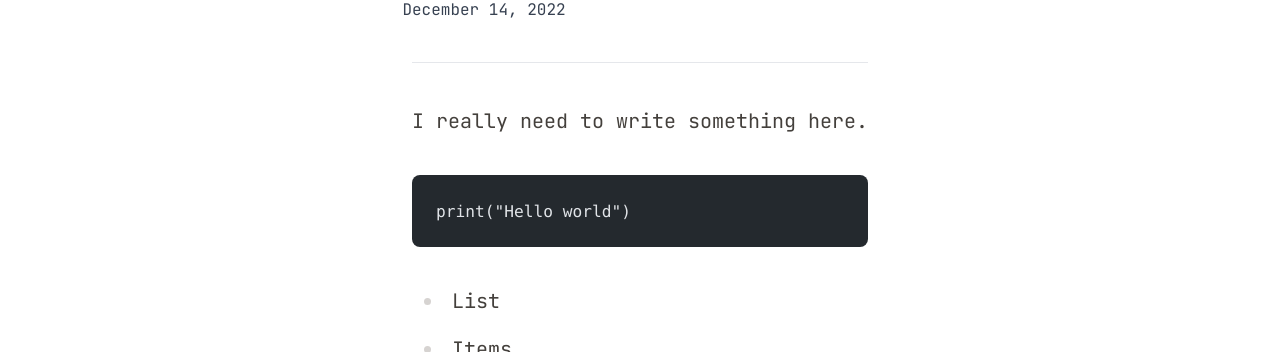
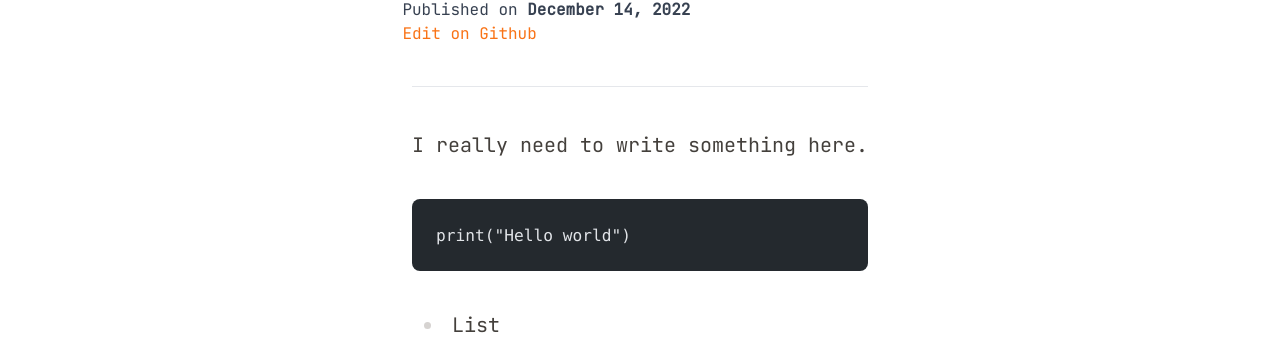
Before and after one commit to GDWR/gdwrsite, an Astro site: page /blog/write-a-blog in a window 1280 px wide. Shown: the part 218-570 px from the top of the page. Built offline with nearby package versions, Linux system fonts and the light colour scheme; Astro itself is replaced by a stand-in of ours; some packages are replaced by stand-ins of ours; code samples lack their colours.

Commit message:
Add edit on github link

```diff
--- a/src/layouts/BlogPost.astro
+++ b/src/layouts/BlogPost.astro
@@ -5,6 +5,7 @@ import "@fontsource/jetbrains-mono";
 
 export interface Props {
 	content: {
+		file: string;
 		title: string;
 		description: string;
 		publishDate?: string;
@@ -14,9 +15,10 @@ export interface Props {
 }
 
 const {
-	content: { title, description, publishDate, updatedDate, heroImage },
+	content: { file, title, publishDate, updatedDate, heroImage },
 } = Astro.props as Props;
 
+const relativeFilePath = file.split("/").pop();
 ---
 
 <!DOCTYPE html>
@@ -38,8 +40,13 @@ const {
 
 					<div class="pb-10">
 						<h1 class="title-font sm:text-4xl text-3xl mb-4 font-medium text-gray-900 dark:text-gray-200">{title}</h1>
-						{publishDate && <time class="dark:text-gray-400">{publishDate}</time>}
-						{updatedDate && <div class="dark:text-gray-400">Last updated on <time>{updatedDate}</time></div>}
+						{publishDate && <div class="text-base dark:text-gray-400">Published on <time datetime={publishDate} class="font-bold">{publishDate}</time></div>}
+						{updatedDate && <div class="text-sm dark:text-gray-400">Updated on <time datetime={updatedDate} class="font-bold">{updatedDate}</time></div>}
+
+						<a class="text-orange-500 hover:text-orange-400 dark:text-orange-300 dark:hover:text-orange-500"
+    					   href={`https://github.com/GDWR/gdwrsite/edit/main/src/pages/blog/${relativeFilePath}`}
+						   target="_blank">
+						Edit on Github</a>
 					</div>
 
 					<div class="pt-10 prose prose-stone md:prose-lg lg:prose-xl dark:prose-invert">
--- a/src/pages/blog/write-a-blog.md
+++ b/src/pages/blog/write-a-blog.mdx
@@ -3,6 +3,7 @@ layout: "../../layouts/BlogPost.astro"
 title: "I need to start a blog"
 description: "This is a placeholder until I actually write something..."
 publishDate: "December 14, 2022"
+# updatedDate: "December 14, 2022"
 # heroImage: "/images/placeholder.png"
 ---
 
```
